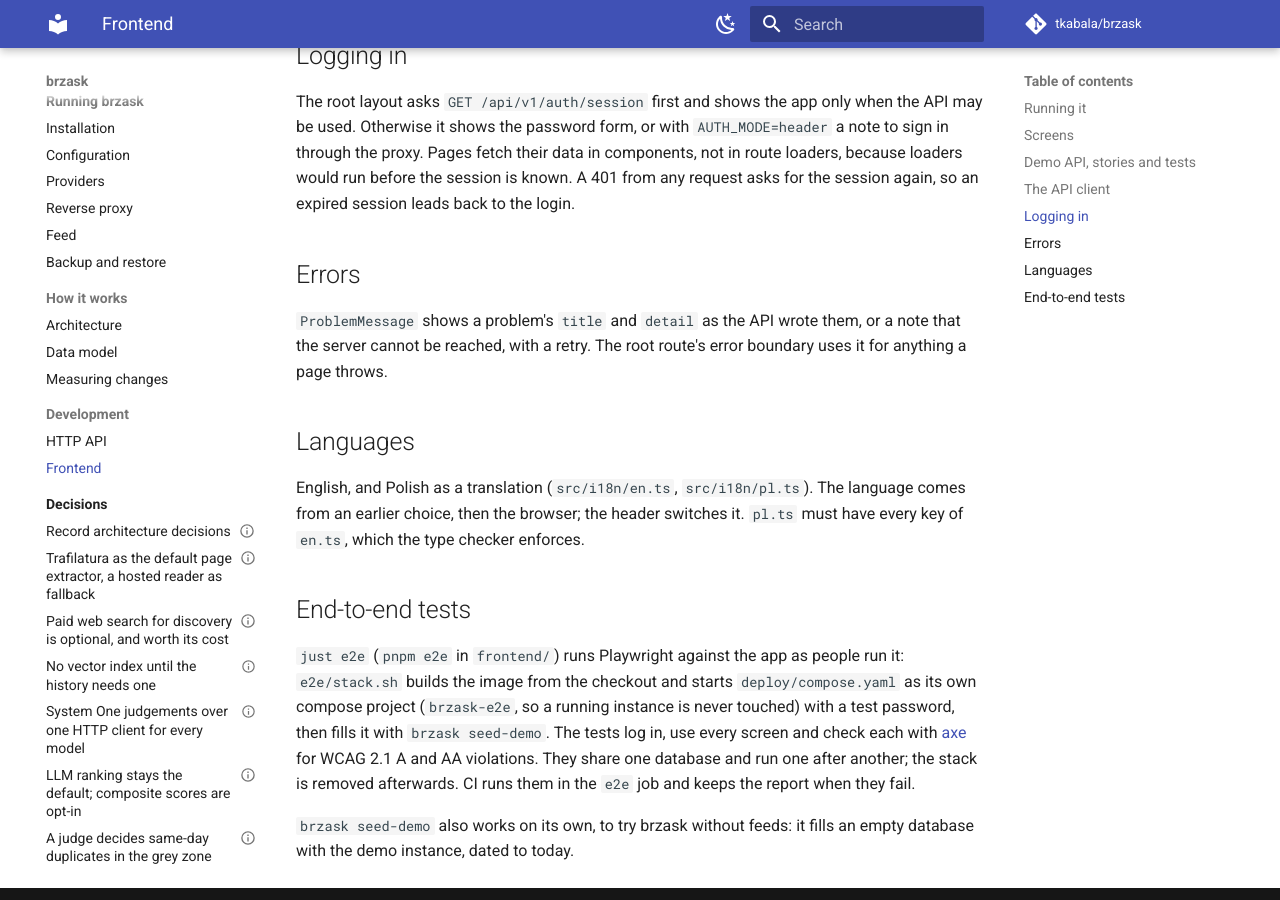
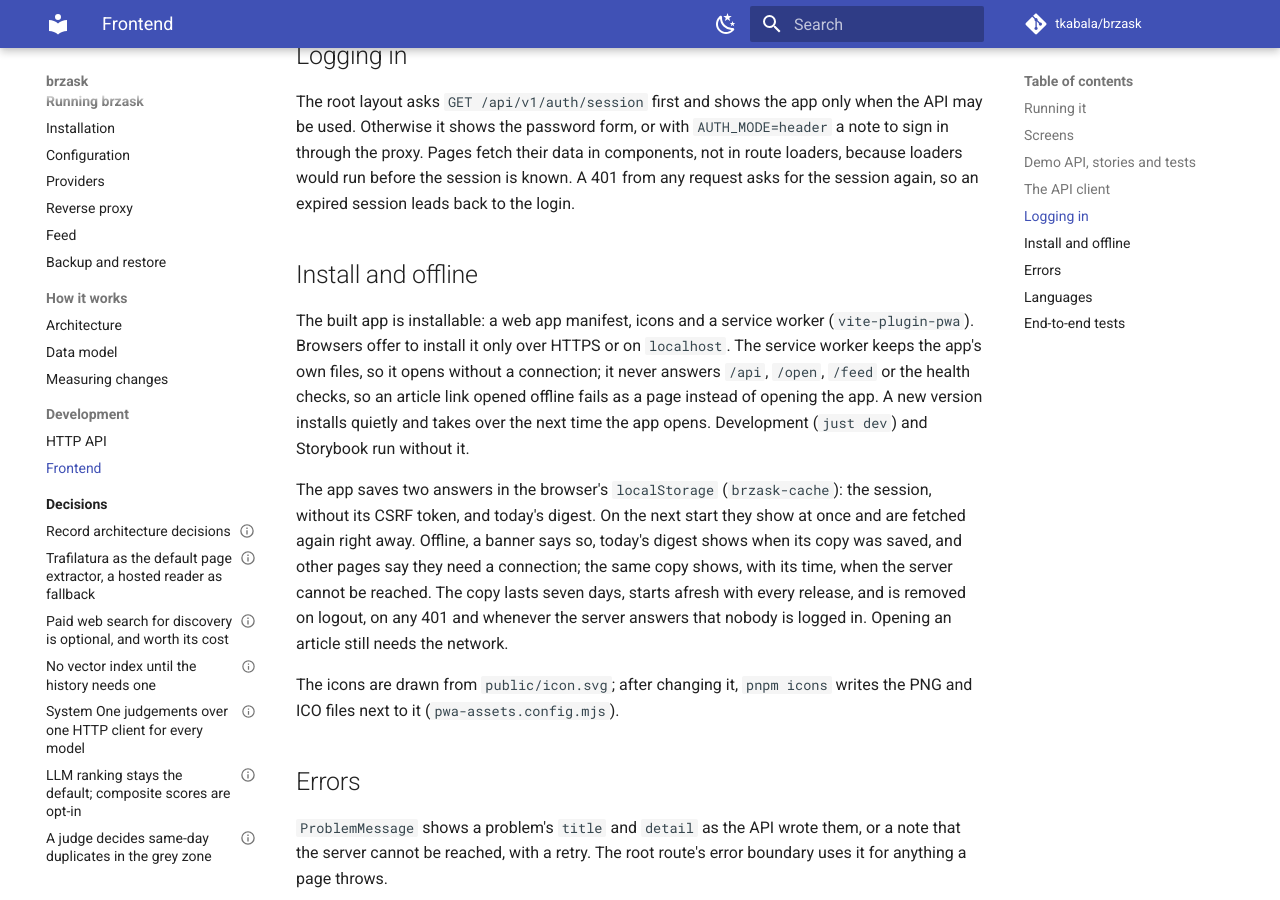
Before and after one commit to tkabala/brzask, an MkDocs documentation site: the page built from docs/frontend.md, in a window 1280 px wide and 900 px high, scrolled down 2115 px. Built offline with MkDocs 1.6.1 and Material for MkDocs 9.7.7, drawn with Linux system fonts in a browser that asks for light colours; comment, search, counter and statistics services are not loaded.

Commit message:
docs(pwa): describe installing the app and reading offline
Co-Authored-By: Claude Opus 5.5 <noreply@anthropic.com>

```diff
--- a/docs/frontend.md
+++ b/docs/frontend.md
@@ -87,6 +87,28 @@ data in components, not in route loaders, because loaders would run before
 the session is known. A 401 from any request asks for the session again, so
 an expired session leads back to the login.
 
+## Install and offline
+
+The built app is installable: a web app manifest, icons and a service worker
+(`vite-plugin-pwa`). Browsers offer to install it only over HTTPS or on
+`localhost`. The service worker keeps the app's own files, so it opens without
+a connection; it never answers `/api`, `/open`, `/feed` or the health checks,
+so an article link opened offline fails as a page instead of opening the app.
+A new version installs quietly and takes over the next time the app opens.
+Development (`just dev`) and Storybook run without it.
+
+The app saves two answers in the browser's `localStorage` (`brzask-cache`):
+the session, without its CSRF token, and today's digest. On the next start
+they show at once and are fetched again right away. Offline, a banner says so,
+today's digest shows when its copy was saved, and other pages say they need a
+connection; the same copy shows, with its time, when the server cannot be
+reached. The copy lasts seven days, starts afresh with every release, and is
+removed on logout, on any 401 and whenever the server answers that nobody is
+logged in. Opening an article still needs the network.
+
+The icons are drawn from `public/icon.svg`; after changing it, `pnpm icons`
+writes the PNG and ICO files next to it (`pwa-assets.config.mjs`).
+
 ## Errors
 
 `ProblemMessage` shows a problem's `title` and `detail` as the API wrote them,
```
Also changed, not shown: README.md (+1 -1 lines).
